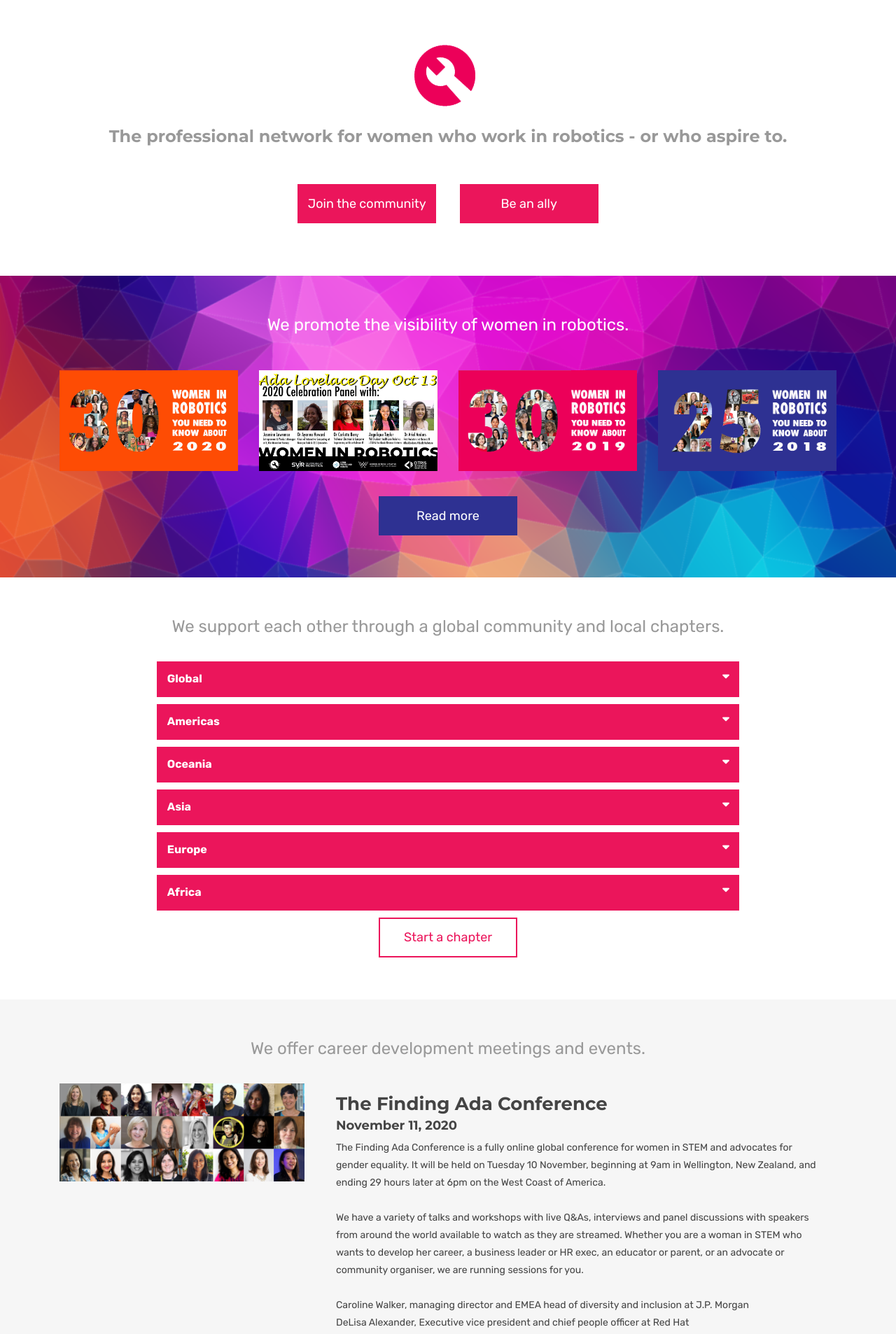
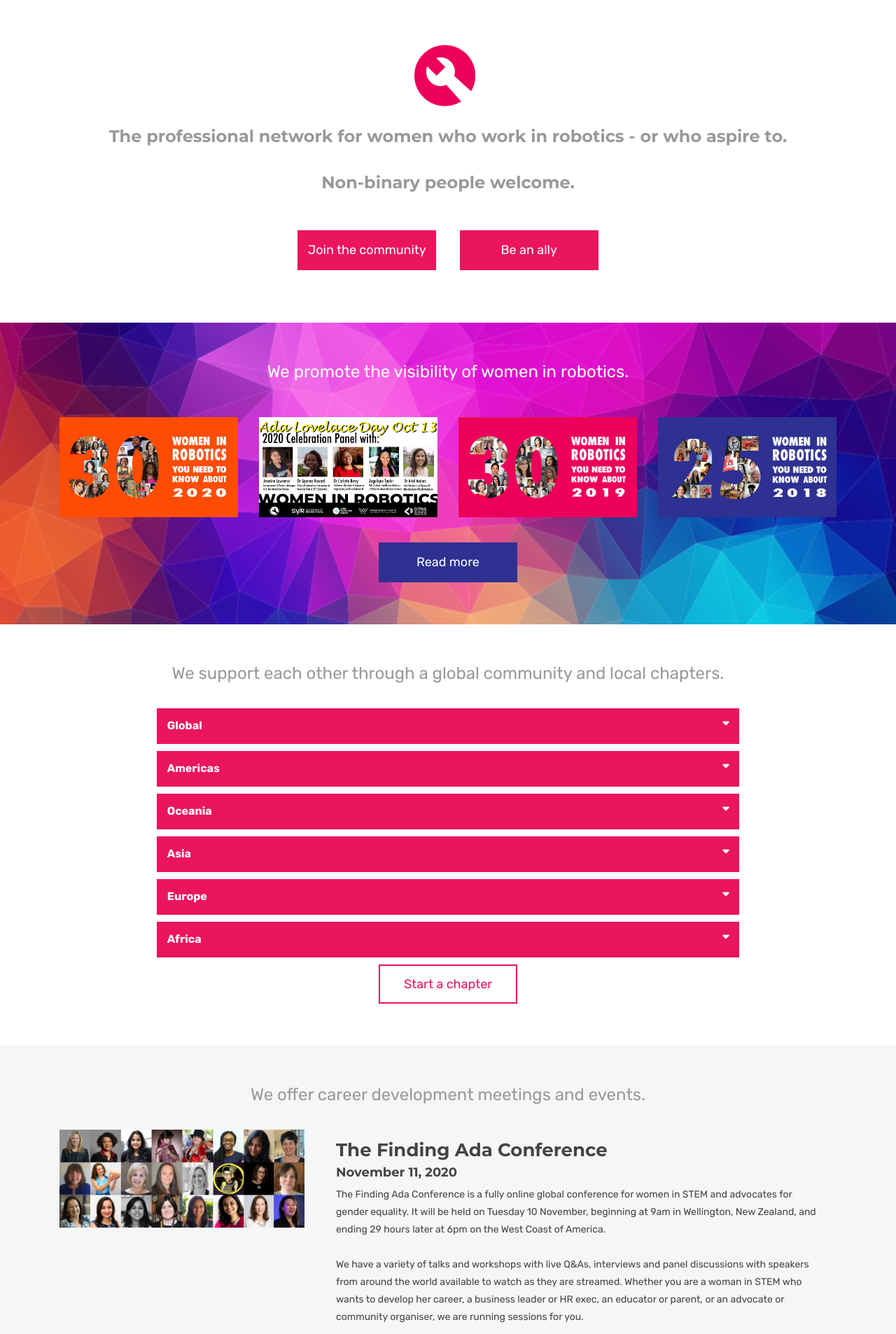
Before and after one commit to womeninrobotics/womeninrobotics.github.io, a Jekyll site: the page built from index.html, in a window 1280 px wide. Shown: the part 336-2242 px from the top of the page at 70% size. Built offline with Jekyll 4.4.1, drawn with Linux system fonts in a browser that asks for light colours.

Commit message:
Update index.html (#29)
* Update index.html

* Update formatting

Co-authored-by: Allison Thackston <allison@allisonthackston.com>

```diff
--- a/index.html
+++ b/index.html
@@ -16,9 +16,10 @@
                         <img src="/assets/images/logo.png" alt="logo">
                     </div>
                     <h5 class="sub-title animated fadeIn">The professional network for women who work in robotics - or
-                        who
-                        aspire to.</h5>
-                    <a href="/signup/"
+                        who aspire to.</h5>
+                       <h5 class="sub-title animated fadeIn">Non-binary people welcome.</h5>
+                    <a href="https://docs.google.com/forms/d/e/1FAIpQLScbQPmdjz9v5PyF50e0m1nWNUKyNhFfw9JQ_SvlUF25guwPNg/viewform?embedded=true"
+
                         class="page-scroll btn btn-lg btn-default-filled animated fadeInUp">Join the community</a>
                     <a href="/signup/"
                         class="page-scroll btn btn-lg btn-default-filled animated fadeInUp">Be an ally</a>
```
